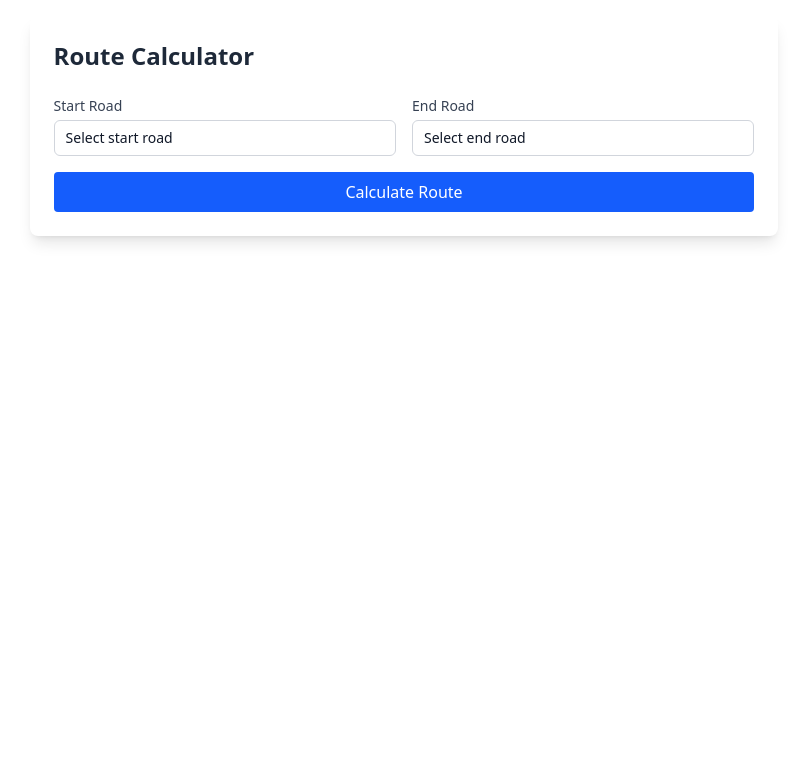
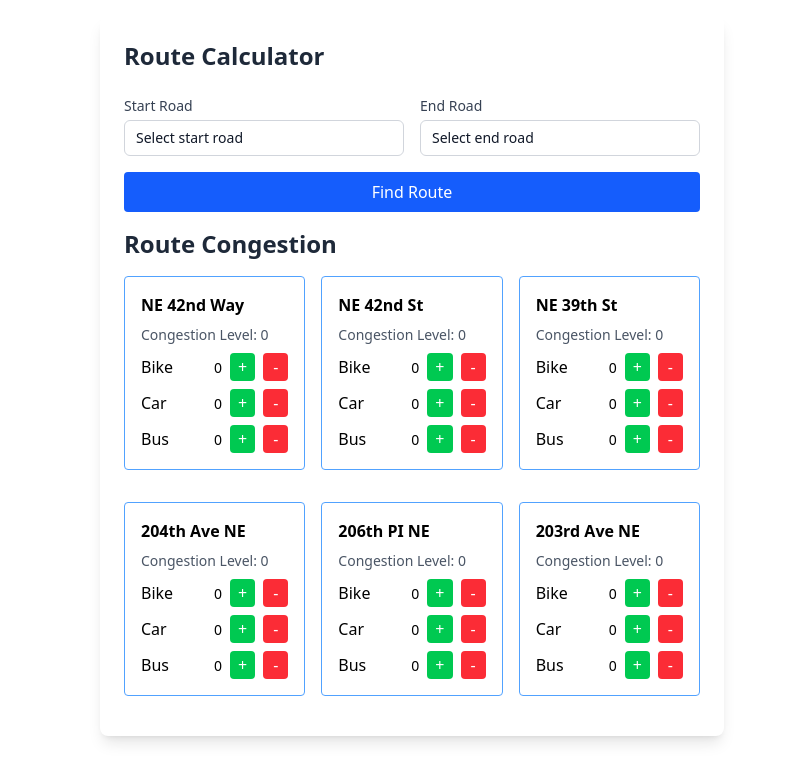
Before and after one commit to latif5/road-network, a React (Vite) app: page / in a window 1280 px wide. Shown: the top 782 px of the page, without its empty margins (228-1035 px from the left). Built offline with nearby package versions, Linux system fonts and the light colour scheme.

Commit message:
feat: add vehicle action component to add congestion

```diff
--- a/src/App.tsx
+++ b/src/App.tsx
@@ -3,6 +3,7 @@ import { RoadNetwork } from "./types";
 import { initialRoads } from "./data/roads";
 import { findShortestPath } from "./utils";
 import { roadConnections } from "./data/roadConnections";
+import VehicleAction from "./components/VehicleAction";
 
 function App() {
   const [start, setStart] = useState<string>('');
@@ -30,12 +31,12 @@ function App() {
   return (
     <>
       <div className="flex justify-center w-svw mx-auto p-4">
-        <div className="bg-white shadow-lg w-[60%] rounded-lg p-6 mb-6">
+        <div className="bg-white shadow-lg w-[50%] rounded-lg p-6 mb-6">
           <h1 className="text-2xl font-bold text-gray-800 mb-6">Route Calculator</h1>
           <div className="space-y-4">
             <div className="grid grid-cols-2 gap-4">
               <div>
-                  <label className="block text-sm font-medium text-gray-700 mb-1">
+                <label className="block text-sm font-base text-gray-700 mb-1">
                   Start Road
                 </label>
                 <select
@@ -51,7 +52,7 @@ function App() {
                 </select>
               </div>
               <div>
-                  <label className="block text-sm font-medium text-gray-700 mb-1">
+                <label className="block text-sm font-base text-gray-700 mb-1">
                   End Road
                 </label>
                 <select
@@ -70,7 +71,7 @@ function App() {
               onClick={handleCalculateRoute}
               className="w-full p-2 bg-blue-600 text-white rounded hover:bg-blue-700 transition-colors"
             >
-                Calculate Route
+              Find Route
             </button>
             {route.length > 0 && (
               <div className="mt-6 p-4 bg-blue-50 rounded-lg">
@@ -79,9 +80,17 @@ function App() {
               </div>
             )}
           </div>
+          <h1 className="text-2xl font-bold text-gray-800 my-4">Route Congestion</h1>
+          <div className="grid grid-cols-3 gap-4">
+            {Object.values(roads).map(road => (
+              <VehicleAction
+                  key={road.name}
+                  road={road}
+                  onAddVehicle={()=>{}}
+                  onRemoveVehicle={()=>{}}
+              />
+            ))}
           </div>
-        <div className="grid grid-cols-2 gap-4">
-
         </div>
       </div>
     </>
--- /dev/null
+++ b/src/components/VehicleAction.tsx
@@ -0,0 +1,46 @@
+import React from 'react';
+import { Road, VehicleType } from '../types';
+
+interface VehicleActionProps {
+    road: Road;
+    onAddVehicle: (roadName: string, vehicleType: VehicleType) => void;
+    onRemoveVehicle: (roadName: string, vehicleType: VehicleType) => void;
+}
+
+const VehicleAction: React.FC<VehicleActionProps> = ({ road, onAddVehicle, onRemoveVehicle }) => {
+    const vehicleTypes: VehicleType[] = ['bike', 'car', 'bus'];
+
+    return (
+        <div className="border rounded p-4 mb-4 bg-white border-blue-400">
+            <h3 className="font-semibold mb-2">{road.name}</h3>
+            <p className="text-sm text-gray-600 mb-2">
+                Congestion Level: {road.congestion}
+            </p>
+            <div className="space-y-2">
+                {vehicleTypes.map((type) => (
+                    <div key={type} className="flex items-center justify-between">
+                        <span className="capitalize">{type}</span>
+                        <div className="space-x-2">
+                            <span className="text-sm">{road.vehicles[type]}</span>
+                            <button
+                                onClick={() => onAddVehicle(road.name, type)}
+                                className="px-2 py-0.5 bg-green-500 text-white rounded hover:bg-green-600"
+                            >
+                                +
+                            </button>
+                            <button
+                                onClick={() => onRemoveVehicle(road.name, type)}
+                                className="px-2.5 py-0.5 bg-red-500 text-white rounded hover:bg-red-600"
+                                disabled={road.vehicles[type] === 0}
+                            >
+                                -
+                            </button>
+                        </div>
+                    </div>
+                ))}
+            </div>
+        </div>
+    );
+};
+
+export default VehicleAction;
```
Lines whose indentation alone changed are shown as unchanged.
